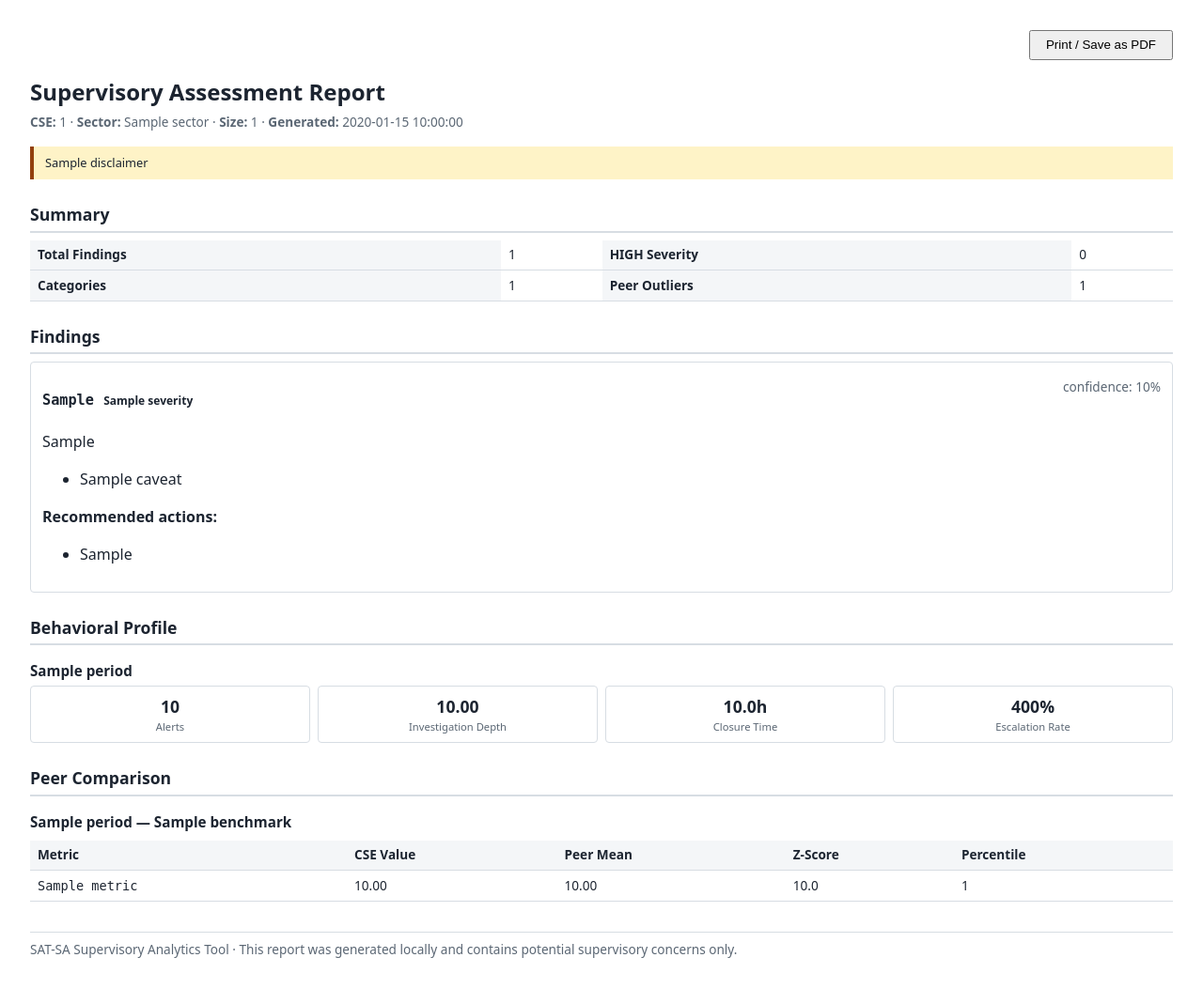
After one commit to Ajay23054-cps-019/SIH-main, a FastAPI app: template src/dashboard/templates/report.html in a window 1280 px wide. The commit adds this page. Shown: the whole page at 94% size. Run offline with FastAPI, Linux system fonts and the light colour scheme; the template is opened without the code that fills it: most values are stand-ins (such as "Sample title", 1, 10 or a date in 2020).

```diff
--- a/src/api/routes.py
+++ b/src/api/routes.py
@@ -619,3 +619,67 @@ def analytics_status(job_id: str):
     if job is None:
         raise NotFound(f"unknown job '{job_id}'")
     return envelope(job)
+
+
+# ---------------------------------------------------------------------------
+# Report generation
+# ---------------------------------------------------------------------------
+
+
+@router.get("/report/{cse_id}")
+def report_html(cse_id: str, db_path: Path = Depends(get_db_path)):
+    """Render a printable HTML supervisory report for one CSE."""
+    from fastapi.responses import HTMLResponse
+
+    from src.analytics.benchmarking import load_benchmarks
+    from src.analytics.finding import load_thresholds
+    from src.analytics.profiles import BehavioralProfile
+    from src.dashboard.routes import templates as _jinja_templates
+    from src.evidence.findings import load_findings_as_objects
+    from src.storage.db import load_table
+
+    from src.analytics.profiler import load_profiles, rows_to_profiles
+
+    findings = [f for f in load_findings_as_objects(db_path) if f.cse_id == cse_id]
+    thresholds = load_thresholds()
+
+    meta_df = load_table("cse_metadata", db_path, cse_id=cse_id)
+    sector = str(meta_df["sector"].iloc[0]) if len(meta_df) and "sector" in meta_df else "Unknown"
+    size = str(meta_df["size_band"].iloc[0]) if len(meta_df) and "size_band" in meta_df else "Unknown"
+
+    prof_df = load_profiles(db_path, cse_id=cse_id)
+    profiles = rows_to_profiles(prof_df)
+
+    benches_loaded = load_benchmarks(db_path, cse_id=cse_id)
+    benches = []
+    total_outliers = 0
+    for _, row in benches_loaded.iterrows():
+        outs = json.loads(row["outliers_json"]) if row.get("outliers_json") else []
+        total_outliers += len(outs)
+        benches.append({
+            "period": row["period"],
+            "group_label": row.get("group_label", ""),
+            "outliers": outs,
+        })
+
+    template = _jinja_templates.get_template("report.html")
+    html = template.render(
+        cse_id=cse_id,
+        sector=sector,
+        size_band=size,
+        generated_at=envelope()["meta"]["generated_at"],
+        findings=findings,
+        profiles=profiles,
+        benchmarks=benches,
+        total_outliers=total_outliers,
+        disclaimer=(
+            "Potential supervisory concerns only — not determinations of "
+            "non-compliance. Attention Priority is a review-ordering heuristic, "
+            "not a risk or compliance score."
+        ),
+    )
+    filename = f"sat_sa_report_{cse_id.replace('-', '_')}.html"
+    return HTMLResponse(
+        content=html,
+        headers={"Content-Disposition": f"attachment; filename=\"{filename}\""},
+    )
--- a/src/dashboard/templates/entity.html
+++ b/src/dashboard/templates/entity.html
@@ -5,6 +5,9 @@
 <p class="breadcrumb"><a href="/dashboard/">&larr; Portfolio</a></p>
 <h1 id="entity-title">{{ cse_id }}</h1>
 <div id="entity-attrs" class="muted"></div>
+<div style="margin:0.5rem 0;">
+  <a id="report-link" class="btn btn-primary" href="/api/report/{{ cse_id }}" target="_blank">&#10149; Download Report</a>
+</div>
 
 <section id="case-banner" class="panel case-banner" hidden></section>
 
--- /dev/null
+++ b/src/dashboard/templates/report.html
@@ -0,0 +1,120 @@
+<!DOCTYPE html>
+<html lang="en">
+<head>
+  <meta charset="utf-8">
+  <title>Supervisory Report — {{ cse_id }}</title>
+  <style>
+    :root { --ink:#1c2430; --muted:#5b6774; --line:#d7dde3; --high:#b91c1c; --medium:#92400e; --low:#166534; }
+    * { box-sizing:border-box; }
+    body { margin:0; font-family:system-ui,"Segoe UI",Roboto,Helvetica,Arial,sans-serif; color:var(--ink); line-height:1.5; padding:2rem; }
+    h1 { margin:0 0 0.25rem; font-size:1.5rem; }
+    h2 { font-size:1.1rem; margin:1.5rem 0 0.5rem; border-bottom:2px solid var(--line); padding-bottom:0.25rem; }
+    h3 { font-size:0.95rem; margin:1rem 0 0.25rem; }
+    .meta { color:var(--muted); font-size:0.85rem; margin-bottom:1rem; }
+    .disclaimer { background:#fef3c7; padding:0.5rem 0.75rem; border-left:4px solid var(--medium); font-size:0.8rem; margin:1rem 0; }
+    table { width:100%; border-collapse:collapse; margin:0.5rem 0; font-size:0.85rem; }
+    th, td { padding:0.35rem 0.5rem; text-align:left; border-bottom:1px solid var(--line); }
+    th { background:#f4f6f8; font-weight:600; }
+    .badge { display:inline-block; padding:0.1rem 0.4rem; border-radius:3px; font-size:0.75rem; font-weight:600; }
+    .badge.high { background:#fee2e2; color:var(--high); }
+    .badge.medium { background:#fef3c7; color:var(--medium); }
+    .badge.low { background:#dcfce7; color:var(--low); }
+    .finding { border:1px solid var(--line); border-radius:4px; padding:0.75rem; margin:0.5rem 0; }
+    .finding-header { display:flex; justify-content:space-between; align-items:center; }
+    .metric-grid { display:grid; grid-template-columns:repeat(4,1fr); gap:0.5rem; }
+    .metric-card { border:1px solid var(--line); border-radius:4px; padding:0.5rem; text-align:center; }
+    .metric-value { font-size:1.1rem; font-weight:600; }
+    .metric-label { font-size:0.7rem; color:var(--muted); }
+    .advisory { background:#fef3c7; padding:0.4rem 0.6rem; border-radius:4px; font-size:0.8rem; margin-top:0.5rem; }
+    .page-break { page-break-before:always; }
+    @media print { body { padding:0.5rem; } .no-print { display:none; } }
+  </style>
+</head>
+<body>
+  <div class="no-print" style="text-align:right; margin-bottom:1rem;">
+    <button onclick="window.print()" style="padding:0.4rem 1rem; cursor:pointer;">Print / Save as PDF</button>
+  </div>
+
+  <h1>Supervisory Assessment Report</h1>
+  <div class="meta">
+    <strong>CSE:</strong> {{ cse_id }} &middot;
+    <strong>Sector:</strong> {{ sector }} &middot;
+    <strong>Size:</strong> {{ size }} &middot;
+    <strong>Generated:</strong> {{ generated_at }}
+  </div>
+
+  <div class="disclaimer">{{ disclaimer }}</div>
+
+  <h2>Summary</h2>
+  <table>
+    <tr><th>Total Findings</th><td>{{ findings | length }}</td>
+        <th>HIGH Severity</th><td>{{ findings | selectattr("severity","equalto","HIGH") | list | length }}</td></tr>
+    <tr><th>Categories</th><td>{{ findings | map(attribute="signal_category") | unique | list | length }}</td>
+        <th>Peer Outliers</th><td>{{ total_outliers }}</td></tr>
+  </table>
+
+  {% if findings %}
+  <h2>Findings</h2>
+  {% for f in findings %}
+  <div class="finding">
+    <div class="finding-header">
+      <h3><code>{{ f.signal_type }}</code> <span class="badge {{ f.severity | lower }}">{{ f.severity }}</span></h3>
+      <span class="meta">confidence: {{ "%.0f%%" | format(f.confidence * 100) }}</span>
+    </div>
+    <p>{{ f.detection_logic }}</p>
+    {% if f.caveats %}
+    <ul class="caveats">
+      {% for c in f.caveats %}<li>{{ c }}</li>{% endfor %}
+    </ul>
+    {% endif %}
+    {% if f.recommended_actions %}
+    <strong>Recommended actions:</strong>
+    <ul>
+      {% for a in f.recommended_actions %}<li>{{ a }}</li>{% endfor %}
+    </ul>
+    {% endif %}
+  </div>
+  {% endfor %}
+  {% endif %}
+
+  {% if profiles %}
+  <h2 class="page-break">Behavioral Profile</h2>
+  {% for p in profiles %}
+  <h3>{{ p.period }}</h3>
+  <div class="metric-grid">
+    <div class="metric-card"><div class="metric-value">{{ p.metrics.get("alert_volume_total","&ndash;") }}</div><div class="metric-label">Alerts</div></div>
+    <div class="metric-card"><div class="metric-value">{{ "%.2f" | format(p.metrics.get("inv_depth_mean",0)) }}</div><div class="metric-label">Investigation Depth</div></div>
+    <div class="metric-card"><div class="metric-value">{{ "%.1f" | format(p.metrics.get("closure_velocity_median_h",0)) }}h</div><div class="metric-label">Closure Time</div></div>
+    <div class="metric-card"><div class="metric-value">{{ "%.0f%%" | format(p.metrics.get("esc_rate",0)*100) }}</div><div class="metric-label">Escalation Rate</div></div>
+  </div>
+  {% endfor %}
+  {% endif %}
+
+  {% if benchmarks %}
+  <h2>Peer Comparison</h2>
+  {% for b in benchmarks[:5] %}
+  {% if b.outliers %}
+  <h3>{{ b.period }} &mdash; {{ b.group_label }}</h3>
+  <table>
+    <thead><tr><th>Metric</th><th>CSE Value</th><th>Peer Mean</th><th>Z-Score</th><th>Percentile</th></tr></thead>
+    <tbody>
+    {% for o in b.outliers %}
+    <tr>
+      <td><code>{{ o.metric }}</code></td>
+      <td>{{ "%.2f" | format(o.value) }}</td>
+      <td>{{ "%.2f" | format(o.peer_mean) }}</td>
+      <td>{{ "%.1f" | format(o.z_score) }}</td>
+      <td>{{ "%.0f" | format(o.percentile) }}</td>
+    </tr>
+    {% endfor %}
+    </tbody>
+  </table>
+  {% endif %}
+  {% endfor %}
+  {% endif %}
+
+  <div class="meta" style="margin-top:2rem; border-top:1px solid var(--line); padding-top:0.5rem;">
+    SAT-SA Supervisory Analytics Tool &middot; This report was generated locally and contains potential supervisory concerns only.
+  </div>
+</body>
+</html>
```
